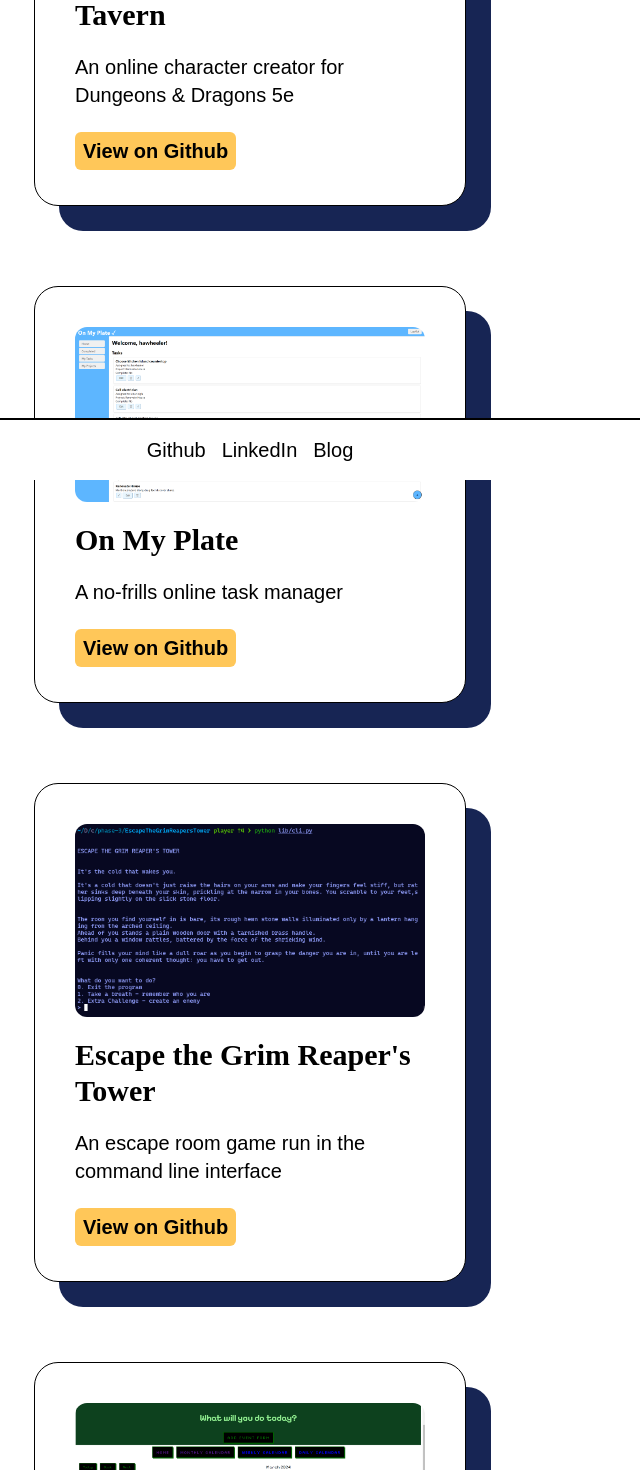
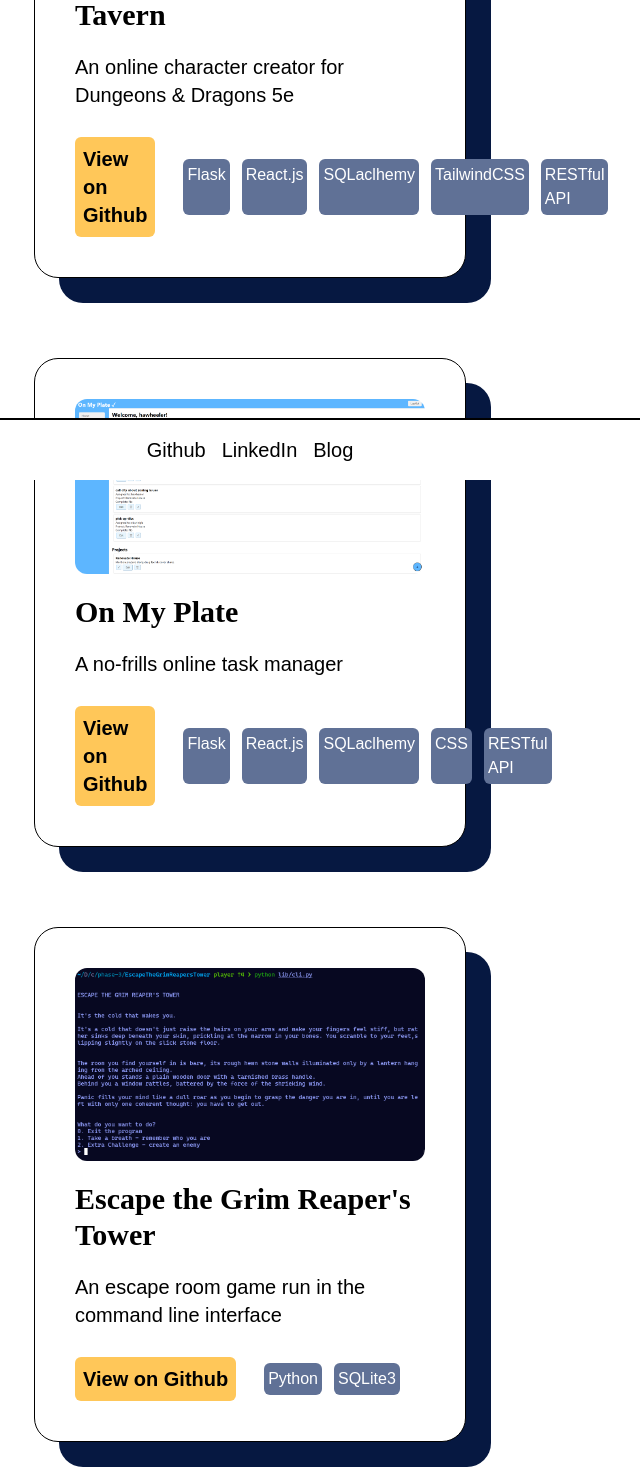
Before and after one commit to hawheeler96/my-portfolio, a React (Create React App) app: page /projects in a window 1280 px wide. Shown: the part 320-1790 px from the top of the page, without its empty margins (390-1030 px from the left). Built offline with nearby package versions, Linux system fonts and the light colour scheme.

Commit message:
adds article cards to articles page

```diff
--- a/src/Switcher.js
+++ b/src/Switcher.js
@@ -20,6 +20,7 @@ function Switcher() {
             size={30}
             sunColor='#ffc759'
             moonColor='#e8e9ed'
+            className="mx-2"
           />
         </div>
       </>
--- a/src/components/Blog.js
+++ b/src/components/Blog.js
@@ -1,6 +1,120 @@
+import {Link} from "react-router-dom";
 
 function Blog() {
-
+    return (
+      <div className="grid grid-cols-3 mt-10 dark:text-white">
+        <div className="border shadow-xl shadow-midnight bg-white rounded-3xl p-10 m-10 dark:bg-midnight dark:shadow-white transition ease-in-out delay-50 hover:-translate-y-1 hover:scale-110">
+          <div>
+            <Link to="https://medium.com/@hollyawheeler96/a-beginners-guide-to-defining-an-mvp-223d424eb602">
+              <h1 className="text-3xl font-bold font-yeseva mt-5">
+                A Beginner's Guide to Defining an MVP
+              </h1>
+              <p className="font-medium text-xl mt-5 font-quicksand">
+                4 min read
+              </p>
+              <div className="flex flex-row items-center mt-5">
+                <div className="bg-glaucous rounded-md p-1 font-quicksand text-white">
+                  <p>MVPs</p>
+                </div>
+                <div className="bg-glaucous rounded-md p-1 font-quicksand ms-3 text-white">
+                  <p>Guidance</p>
+                </div>
+              </div>
+            </Link>
+          </div>
+        </div>
+        <div className="border shadow-xl shadow-midnight bg-white rounded-3xl p-10 m-10 dark:bg-midnight dark:shadow-white transition ease-in-out delay-50 hover:-translate-y-1 hover:scale-110">
+          <div>
+            <Link to="https://medium.com/@hollyawheeler96/building-apis-and-restful-apis-in-flask-98b894507f76">
+              <h1 className="text-3xl font-bold font-yeseva mt-5">
+                Building APIs using Flask and Flask-RESTful
+              </h1>
+              <p className="font-medium text-xl mt-5 font-quicksand">
+                9 min read
+              </p>
+              <div className="flex flex-row items-center mt-5">
+                <div className="bg-glaucous rounded-md p-1 font-quicksand text-white">
+                  <p>Flask</p>
+                </div>
+                <div className="bg-glaucous rounded-md p-1 font-quicksand ms-3 text-white">
+                  <p>Flask RESTful</p>
+                </div>
+                <div className="bg-glaucous rounded-md p-1 font-quicksand ms-3 text-white">
+                  <p>Building RESTful APIs</p>
+                </div>
+                <div className="bg-glaucous rounded-md p-1 font-quicksand ms-3 text-white">
+                  <p>Tutorial</p>
+                </div>
+              </div>
+            </Link>
+          </div>
+        </div>
+        <div className="border shadow-xl shadow-midnight bg-white rounded-3xl p-10 m-10 dark:bg-midnight dark:shadow-white transition ease-in-out delay-50 hover:-translate-y-1 hover:scale-110">
+          <div>
+            <Link to="https://medium.com/@hollyawheeler96/how-making-a-choose-your-own-adventure-game-changed-my-perspective-on-python-717399c787cf">
+              <h1 className="text-3xl font-bold font-yeseva mt-5">
+                How making a choose-your-own-adventure game changed my
+                perspective on Python
+              </h1>
+              <p className="font-medium text-xl mt-5 font-quicksand">
+                3 min read
+              </p>
+              <div className="flex flex-row items-center mt-5">
+                <div className="bg-glaucous rounded-md p-1 font-quicksand text-white">
+                  <p>Python</p>
+                </div>
+                <div className="bg-glaucous rounded-md p-1 font-quicksand ms-3 text-white">
+                  <p>Personal Reflection</p>
+                </div>
+              </div>
+            </Link>
+          </div>
+        </div>
+        <div className="border shadow-xl shadow-midnight bg-white rounded-3xl p-10 m-10 dark:bg-midnight dark:shadow-white transition ease-in-out delay-50 hover:-translate-y-1 hover:scale-110">
+          <div>
+            <Link to="https://medium.com/@hollyawheeler96/react-router-for-absolute-beginners-047e4b6c5685">
+              <h1 className="text-3xl font-bold font-yeseva mt-5">
+                React Router for Absolute Beginners
+              </h1>
+              <p className="font-medium text-xl mt-5 font-quicksand">
+                6 min read
+              </p>
+              <div className="flex flex-row items-center mt-5">
+                <div className="bg-glaucous rounded-md p-1 font-quicksand text-white">
+                  <p>React.js</p>
+                </div>
+                <div className="bg-glaucous rounded-md p-1 font-quicksand ms-3 text-white">
+                  <p>React Router</p>
+                </div>
+                <div className="bg-glaucous rounded-md p-1 font-quicksand ms-3 text-white">
+                  <p>Tutorial</p>
+                </div>
+              </div>
+            </Link>
+          </div>
+        </div>
+        <div className="border shadow-xl shadow-midnight bg-white rounded-3xl p-10 m-10 dark:bg-midnight dark:shadow-white transition ease-in-out delay-50 hover:-translate-y-1 hover:scale-110">
+          <div>
+            <Link to="https://medium.com/@hollyawheeler96/but-where-do-i-even-start-af72f5cdb02d">
+              <h1 className="text-3xl font-bold font-yeseva mt-5">
+                "But where do I even start?"
+              </h1>
+              <p className="font-medium text-xl mt-5 font-quicksand">
+                5 min read
+              </p>
+              <div className="flex items-center mt-5">
+                <div className="bg-glaucous rounded-md p-1 font-quicksand text-white">
+                  <p>Problem Solving</p>
+                </div>
+                <div className="bg-glaucous rounded-md p-1 font-quicksand ms-3 text-white">
+                  <p>Guidance</p>
+                </div>
+              </div>
+            </Link>
+          </div>
+        </div>
+      </div>
+    );
 }
 
 export default Blog;
--- a/src/components/Footer.js
+++ b/src/components/Footer.js
@@ -1,7 +1,7 @@
 function Footer() {
     return (
       <div className="fixed bottom-0 w-full border-t-2 bg-white dark:bg-midnight dark:text-white dark:border-gray-600">
-        <div className="container mx-auto py-4 text-xl font-quicksand flex justify-center">
+        <div className="container mx-auto py-4 text-xl font-quicksand font-medium flex justify-center">
           <a
             href="https://github.com/hawheeler96"
             className="mx-2 hover:text-rose  dark:hover:text-xanthous"
--- a/src/components/Projects.js
+++ b/src/components/Projects.js
@@ -18,12 +18,31 @@ function Projects() {
             <p className="font-medium text-xl mt-5 mb-7 font-quicksand">
               An online character creator for Dungeons & Dragons 5e
             </p>
+            <div className="flex items-center">
               <a
                 href="https://github.com/hawheeler96/tavern"
                 className="bg-xanthous text-xl font-quicksand font-bold p-2 rounded-md transition-colors ease-in-out delay-50 hover:bg-rose hover:text-soft-white dark:text-midnight dark:hover:text-white"
               >
                 View on Github
               </a>
+              <div className="flex ms-3 p-1 justify-end">
+                <div className="bg-glaucous rounded-md p-1 font-quicksand ms-3 text-white">
+                  <p>Flask</p>
+                </div>
+                <div className="bg-glaucous rounded-md p-1 font-quicksand ms-3 text-white">
+                  <p>React.js</p>
+                </div>
+                <div className="bg-glaucous rounded-md p-1 font-quicksand ms-3 text-white">
+                  <p>SQLaclhemy</p>
+                </div>
+                <div className="bg-glaucous rounded-md p-1 font-quicksand ms-3 text-white">
+                  <p>TailwindCSS</p>
+                </div>
+                <div className="bg-glaucous rounded-md p-1 font-quicksand ms-3 text-white">
+                  <p>RESTful API</p>
+                </div>
+              </div>
+            </div>
           </div>
         </div>
         <div className="border shadow-xl shadow-midnight bg-white rounded-3xl p-10 m-10 dark:bg-midnight dark:shadow-white">
@@ -37,12 +56,31 @@ function Projects() {
             <p className="font-medium text-xl mt-5 mb-7 font-quicksand">
               A no-frills online task manager
             </p>
+            <div className="flex items-center">
               <a
                 href="https://github.com/hawheeler96/TaskManager"
                 className="bg-xanthous text-xl font-quicksand font-bold p-2 rounded-md transition-colors ease-in-out delay-50 hover:bg-rose hover:text-soft-white dark:text-midnight dark:hover:text-white"
               >
                 View on Github
               </a>
+              <div className="flex ms-3 p-1 justify-end">
+                <div className="bg-glaucous rounded-md p-1 font-quicksand ms-3 text-white">
+                  <p>Flask</p>
+                </div>
+                <div className="bg-glaucous rounded-md p-1 font-quicksand ms-3 text-white">
+                  <p>React.js</p>
+                </div>
+                <div className="bg-glaucous rounded-md p-1 font-quicksand ms-3 text-white">
+                  <p>SQLaclhemy</p>
+                </div>
+                <div className="bg-glaucous rounded-md p-1 font-quicksand ms-3 text-white">
+                  <p>CSS</p>
+                </div>
+                <div className="bg-glaucous rounded-md p-1 font-quicksand ms-3 text-white">
+                  <p>RESTful API</p>
+                </div>
+              </div>
+            </div>
           </div>
         </div>
         <div className="border shadow-xl shadow-midnight bg-white rounded-3xl p-10 m-10 dark:bg-midnight dark:shadow-white">
@@ -58,12 +96,22 @@ function Projects() {
             <p className="font-medium text-xl mt-5 mb-7 font-quicksand">
               An escape room game run in the command line interface
             </p>
+            <div className="flex items-center">
               <a
                 href="https://github.com/hawheeler96/EscapeTheGrimReapersTower"
                 className="bg-xanthous text-xl font-quicksand font-bold p-2 rounded-md transition-colors ease-in-out delay-50 hover:bg-rose hover:text-soft-white dark:text-midnight dark:hover:text-white"
               >
                 View on Github
               </a>
+              <div className="flex ms-3 p-1 justify-end">
+                <div className="bg-glaucous rounded-md p-1 font-quicksand ms-3 text-white">
+                  <p>Python</p>
+                </div>
+                <div className="bg-glaucous rounded-md p-1 font-quicksand ms-3 text-white">
+                  <p>SQLite3</p>
+                </div>
+              </div>
+            </div>
           </div>
         </div>
         <div className="border shadow-xl shadow-midnight bg-white rounded-3xl p-10 m-10 mb-36 dark:bg-midnight dark:shadow-white">
@@ -79,12 +127,19 @@ function Projects() {
             <p className="font-medium text-xl mt-5 mb-7 font-quicksand">
               An online calendar app
             </p>
+            <div className="flex items-center">
               <a
                 href="https://github.com/hawheeler96/slaytheday"
                 className="bg-xanthous text-xl font-quicksand font-bold p-2 rounded-md transition-colors ease-in-out delay-50 hover:bg-rose hover:text-soft-white dark:text-midnight dark:hover:text-white"
               >
                 View on Github
               </a>
+              <div className="flex ms-3 p-1 justify-end">
+                <div className="bg-glaucous rounded-md p-1 font-quicksand ms-3 text-white">
+                  <p>React.js</p>
+                </div>
+              </div>
+            </div>
           </div>
         </div>
       </div>
--- a/tailwind.config.js
+++ b/tailwind.config.js
@@ -17,7 +17,7 @@ module.exports = {
       "french-grey": "#babfd1",
       "soft-white": "#e8e9ed",
       "space-cadet": "#363457",
-      midnight: "#172554",
+      midnight: "#061841",
       black: "#000000",
     },
     extend: {
```
Also changed, not shown: src/images/holly_profile_pic.jpg (deleted). Lines whose indentation alone changed are shown as unchanged.
